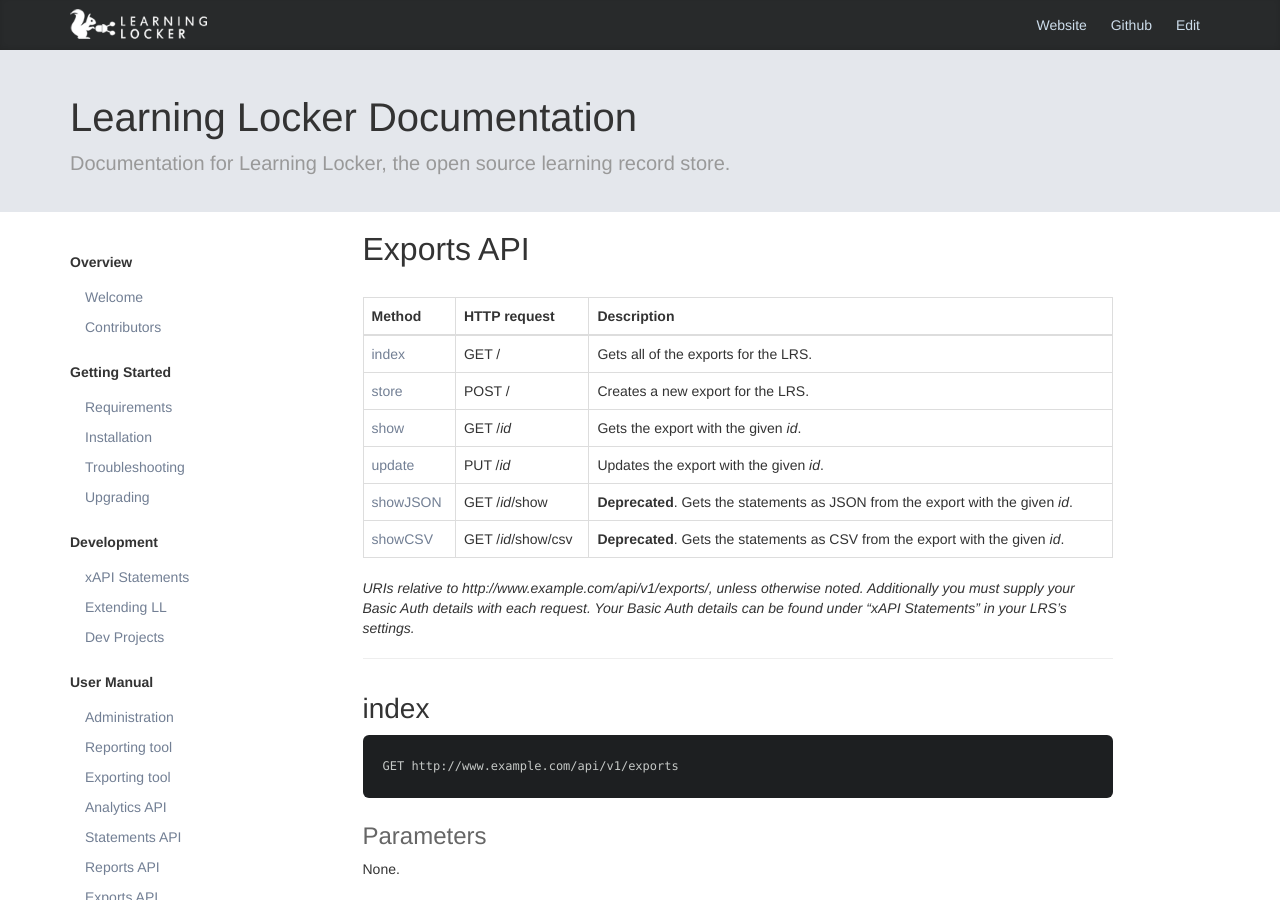
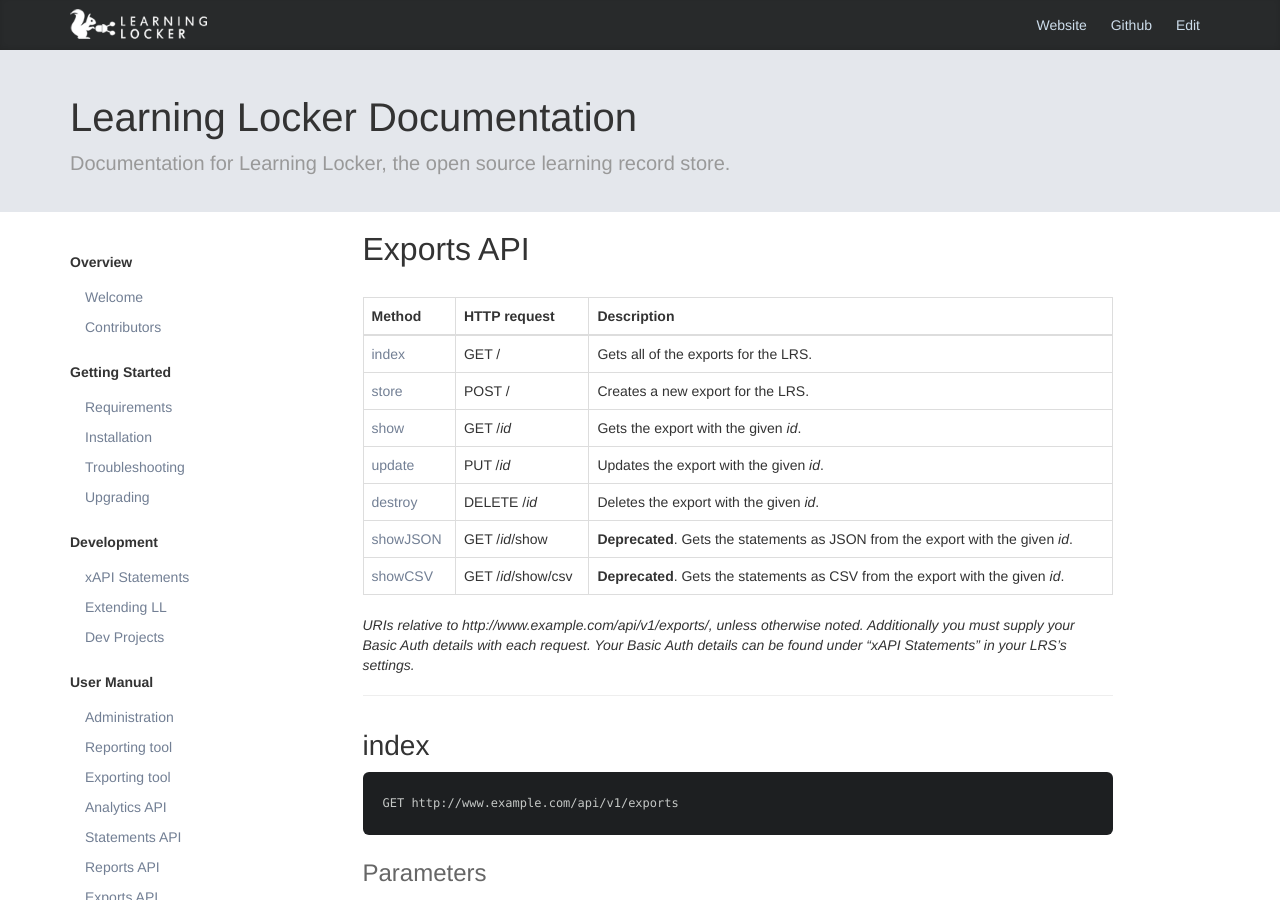
Before and after one commit to LearningLocker/docs, a Jekyll site: the page built from exports_api.md, in a window 1280 px wide and 900 px high. Built offline with Jekyll 4.4.1, drawn with Linux system fonts in a browser that asks for light colours; nearby versions of some CDN libraries.

Commit message:
Adds `destroy` to methods table.

```diff
--- a/exports_api.md
+++ b/exports_api.md
@@ -9,6 +9,7 @@
 [store](#store) | POST / | Creates a new export for the LRS.
 [show](#show) | GET /*id* | Gets the export with the given *id*.
 [update](#update) | PUT /*id* | Updates the export with the given *id*.
+[destroy](#destroy) | DELETE /*id* | Deletes the export with the given *id*.
 [showJSON](#showjson) | GET /*id*/show | **Deprecated**. Gets the statements as JSON from the export with the given *id*.
 [showCSV](#showcsv) | GET /*id*/show/csv | **Deprecated**. Gets the statements as CSV from the export with the given *id*.
 
```
